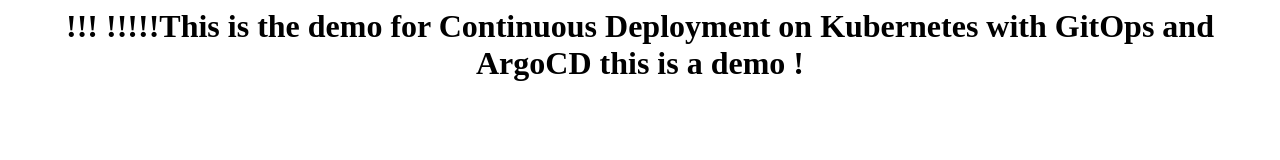
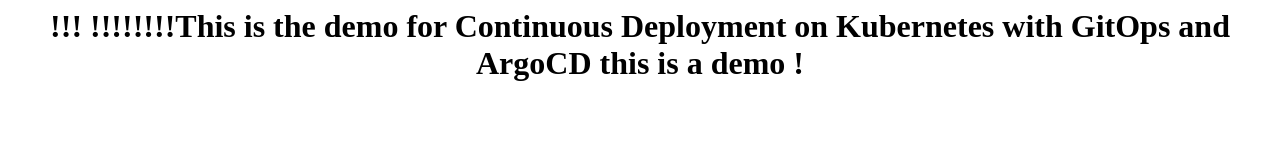
Before and after one commit to stefengeoffrey/demo, a plain HTML site: page index.html in a window 1280 px wide. Drawn offline with Linux system fonts and the light colour scheme.

Commit message:
bump tennis

```diff
--- a/index.html
+++ b/index.html
@@ -1,7 +1,7 @@
 <Html>
 <body>
 <center>
-<h1>!!! !!!!!This is the demo for Continuous Deployment on Kubernetes with GitOps and ArgoCD this is a demo !</h1> <br>
+<h1>!!! !!!!!!!!This is the demo for Continuous Deployment on Kubernetes with GitOps and ArgoCD this is a demo !</h1> <br>
 <br>
 </center>
 </body>
```
